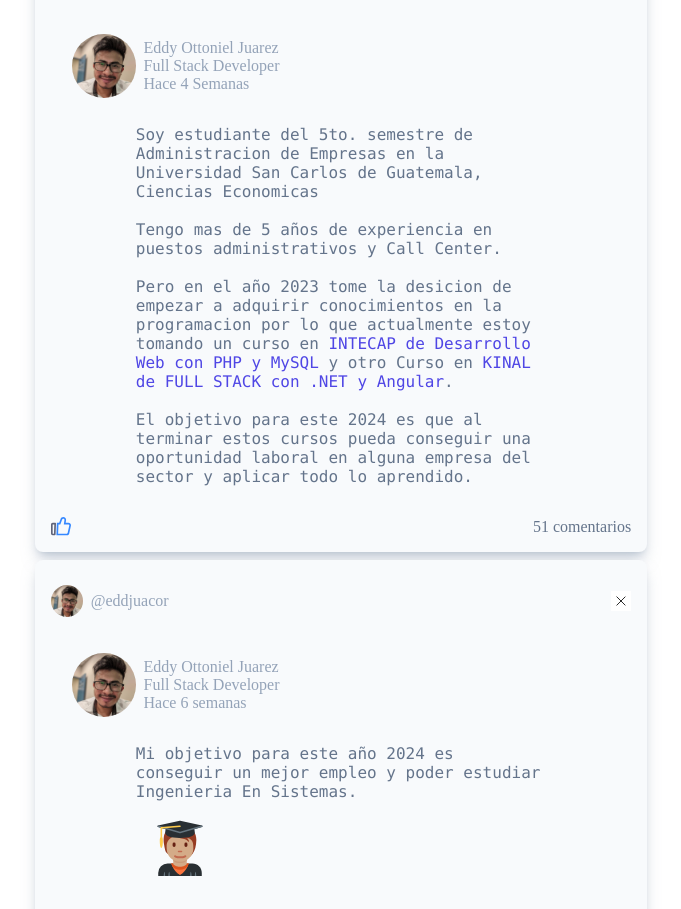
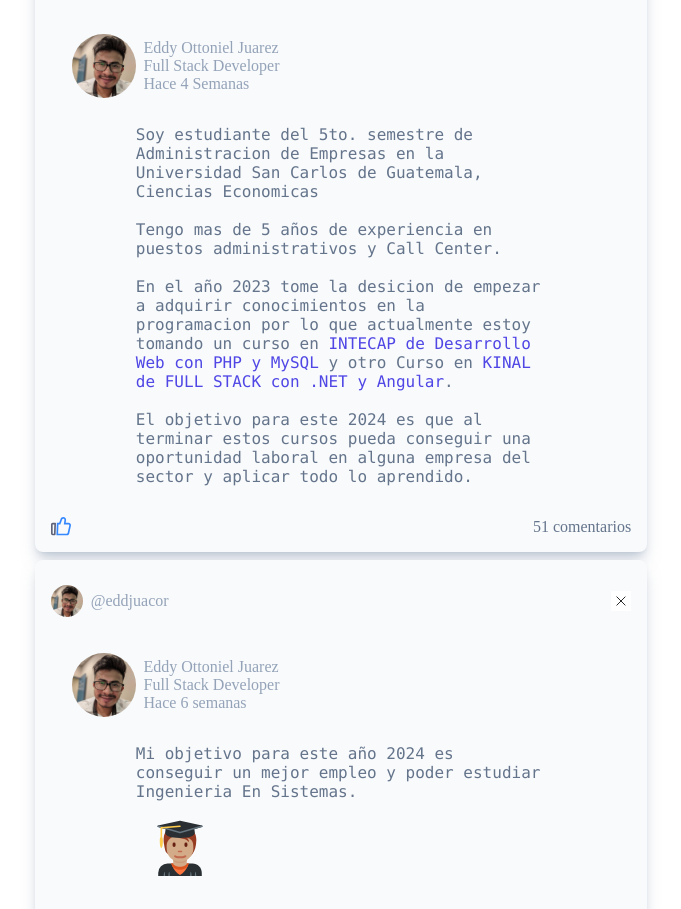
Before and after one commit to eddjuacor/Portafolio, a React (Vite) app: page /info in a window 1280 px wide. Shown: the part 840-1749 px from the top of the page, without its empty margins (299-980 px from the left). Built offline with nearby package versions, Linux system fonts and the light colour scheme; a web font is replaced by a local one.

Commit message:
actualizaciones

```diff
--- a/src/components/main/info/Target.jsx
+++ b/src/components/main/info/Target.jsx
@@ -25,7 +25,7 @@ export const Target = () => {
                    en la Universidad San Carlos de Guatemala, Ciencias Economicas<br/><br/>
                    Tengo mas de 5 años de experiencia en puestos administrativos y Call Center.
                    <br/><br/>
-                   Pero en el año 2023 tome la desicion de empezar a adquirir conocimientos en la programacion
+                   En el año 2023 tome la desicion de empezar a adquirir conocimientos en la programacion
                    por lo que actualmente estoy tomando un curso en <span className='text-indigo-600'> INTECAP de Desarrollo Web con PHP y MySQL </span>
                    y otro Curso en <span className=' text-indigo-600'>KINAL de FULL STACK con .NET y Angular</span>. <br/><br/>
                    El objetivo para este 2024 es que al terminar estos cursos pueda conseguir una oportunidad
```
Also changed, not shown: 1 other file (tests, documents, lock files or other folders).
